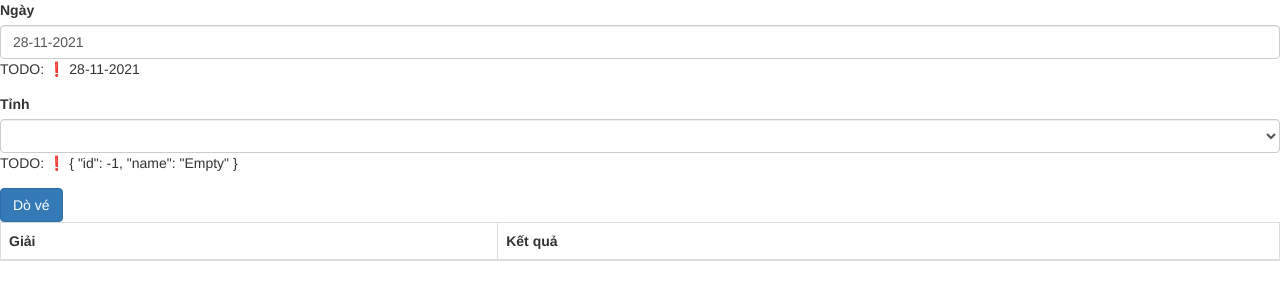
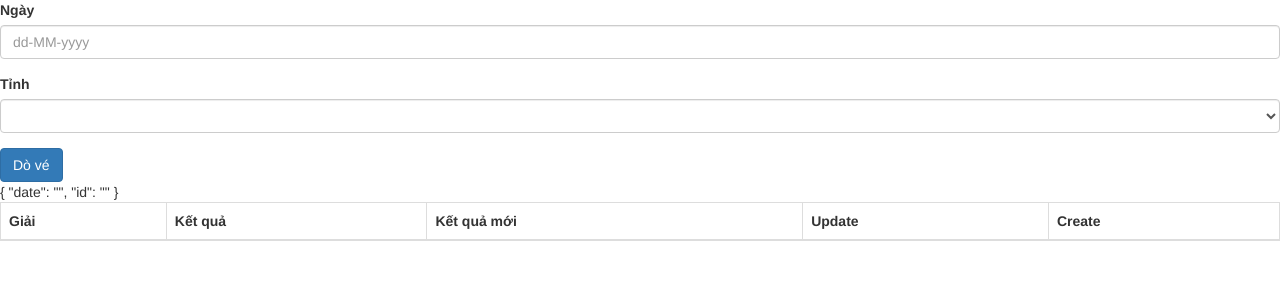
Before and after one commit to hungtruong1297/xoso-frontend, an Angular app: page / in a window 1280 px wide. Shown: the top 300 px of the page. Built offline with nearby package versions, Linux system fonts and the light colour scheme.

Commit message:
added search and update lottery

```diff
--- a/src/app/search-lottery/search-lottery.component.html
+++ b/src/app/search-lottery/search-lottery.component.html
@@ -1,4 +1,5 @@
-<form #heroForm="ngForm" (ngSubmit)="onSubmit(dateInput, selectedProvince)">
+<form #f="ngForm" (ngSubmit)="submit(f)">
+  <div>
     <div class="form-group">
       <label for="date">Ngày</label>
       <input
@@ -8,61 +9,86 @@
         placeholder="dd-MM-yyyy"
         id="date"
         value="28-11-2021"
-      #dateInput
+        ngModel
         name="date"
+        #date="ngModel"
       />
-    TODO: ❗️ {{ dateInput.value }}
     </div>
-  <!-- <div class="form-group">
-    <label for="province">Tỉnh</label>
-    <input type="text" class="form-control" required #provinceInput value="1" />
-    TODO: ❗️ {{ provinceInput.value }}
-    <br />
-  </div> -->
+  </div>
+  <div>
     <div class="form-group">
       <label for="province">Tỉnh</label>
-    <select id="province" class="form-control" ngModel name="selectedProvince">
-      <option *ngFor="let province of provinces" [ngValue]="province">
+      <select ngModel name="id" id="province" class="form-control">
+        <option *ngFor="let province of provinces" [value]="province.id">
           {{ province.name }}
         </option>
       </select>
-    TODO: ❗️ {{ selectedProvince | json }}
     </div>
-  <!-- <div class="form-group">
-    <label for="searchValue">Số vé</label>
+  </div>
+  <!-- Normal 2 input fields -->
+  <!-- Kinda different syntax between ngModelGroup="province" and ngModel name="id" -->
+  <!-- <div ngModelGroup="province">
+    <div class="form-group">
+      <label for="provinceId">Tỉnh ID</label>
       <input
+        id="provinceId"
         type="text"
         class="form-control"
         required
-      id="searchValue"
-      name="searchValue"
-      value="666666"
+        ngModel
+        name="id"
+        value="1"
       />
+    </div>
+    <div class="form-group">
+      <label for="provinceName">Tỉnh</label>
+      <input
+        id="provinceName"
+        type="text"
+        class="form-control"
+        required
+        ngModel
+        name="name"
+        value="Dak Lak"
+      />
+    </div>
   </div> -->
   <button class="btn btn-primary" type="submit">Dò vé</button>
 </form>
-<!-- {{ results | json }} -->
-<!-- Display results -->
+{{ f.value | json }}
 <div>
   <table class="table table-bordered">
     <thead>
       <tr>
         <th>Giải</th>
         <th>Kết quả</th>
+        <th>Kết quả mới</th>
+        <th>Update</th>
+        <th>Create</th>
       </tr>
     </thead>
     <tbody>
       <tr *ngFor="let result of results">
         <td>{{ result.winning.name }}</td>
         <td>{{ result.result }}</td>
+        <td>
+          <input type="text" ngModel name="newResult" #newResult />
+          {{ result | json }}
+        </td>
+        <td>
+          <button
+            class="btn btn-default btn-sm"
+            (click)="update(result, newResult)"
+          >
+            Update
+          </button>
+        </td>
+        <td>
+          <button class="btn btn-primary btn-sm" (click)="create(newResult)">
+            Create
+          </button>
+        </td>
       </tr>
     </tbody>
   </table>
-  <!-- <tr *ngFor="let result of results">
-    winning: {{ result.winning.name }}
-    <br />
-    result: {{ result.result }}
-    <br />
-    <br />
-  </tr> -->
 </div>
--- a/src/app/search-lottery/search-lottery.component.ts
+++ b/src/app/search-lottery/search-lottery.component.ts
@@ -2,6 +2,7 @@ import { Province } from './../province';
 import { Result } from './../result';
 import { HttpClient } from '@angular/common/http';
 import { Component, OnInit } from '@angular/core';
+import { NgForm } from '@angular/forms';
 
 @Component({
   selector: 'app-search-lottery',
@@ -11,7 +12,7 @@ import { Component, OnInit } from '@angular/core';
 export class SearchLotteryComponent implements OnInit {
   // http;
 
-  _urlResult = "http://localhost:8080/api/results/";
+  _urlResult = "http://localhost:8080/api/results";
   _urlProvince = "http://localhost:8080/api/provinces";
   updatedURL: string | undefined;
 
@@ -29,13 +30,12 @@ export class SearchLotteryComponent implements OnInit {
     this.getProvinces();
   }
 
-  onSubmit(dateInput: HTMLInputElement, selectedProvince: Province) {
-    // Reset result
-    this.results = undefined;
+  submit(f: NgForm) {
+    console.log(f);
+    let date = f.value.date;
+    let provinceId = f.value.id;
 
-    let date = dateInput.value;
-    let province = selectedProvince.id;
-    this.updatedURL = this._urlResult + date + "/" + province;
+    this.updatedURL = this._urlResult + "/" + date + "/" + provinceId;
     this.http.get(this.updatedURL).subscribe(response => this.results = response);
   }
 
@@ -63,6 +63,19 @@ export class SearchLotteryComponent implements OnInit {
       }]
   }
 
+  update(result: Result, newResult: HTMLInputElement) {
+    result.result = newResult.value;
+    // console.log(newResult);
+    this.http.put(this._urlResult + "/" + result.id, result).subscribe(response => { console.log(response) })
+    newResult.value = "";
+  }
+
+  create(newResult: HTMLInputElement) {
+    // this.http.post(this._urlResult, result).subscribe(response => {console.log(response)})
+  }
+
+
+
 
   ngOnInit(): void {
   }
```
Lines whose indentation alone changed are shown as unchanged.
